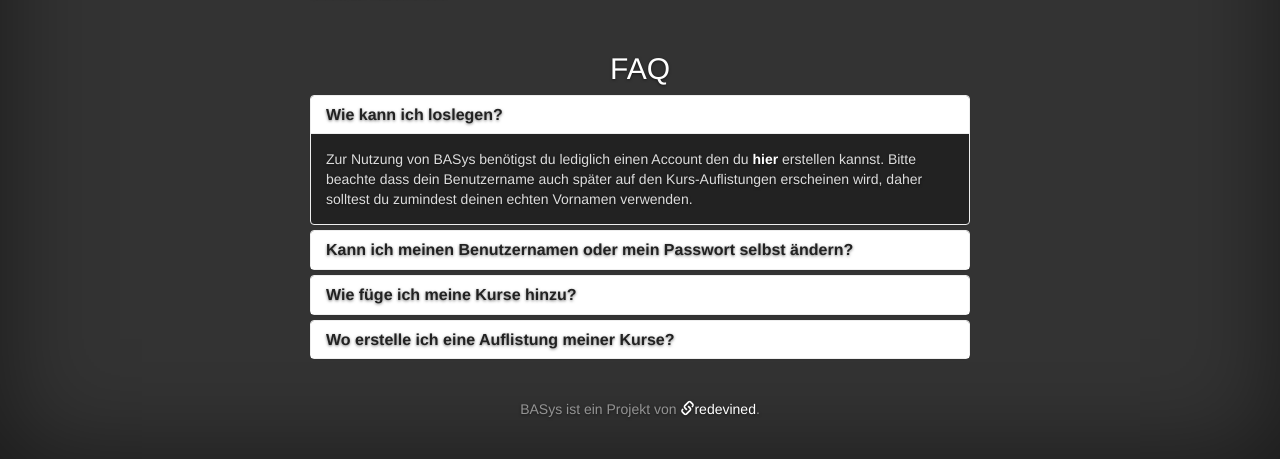
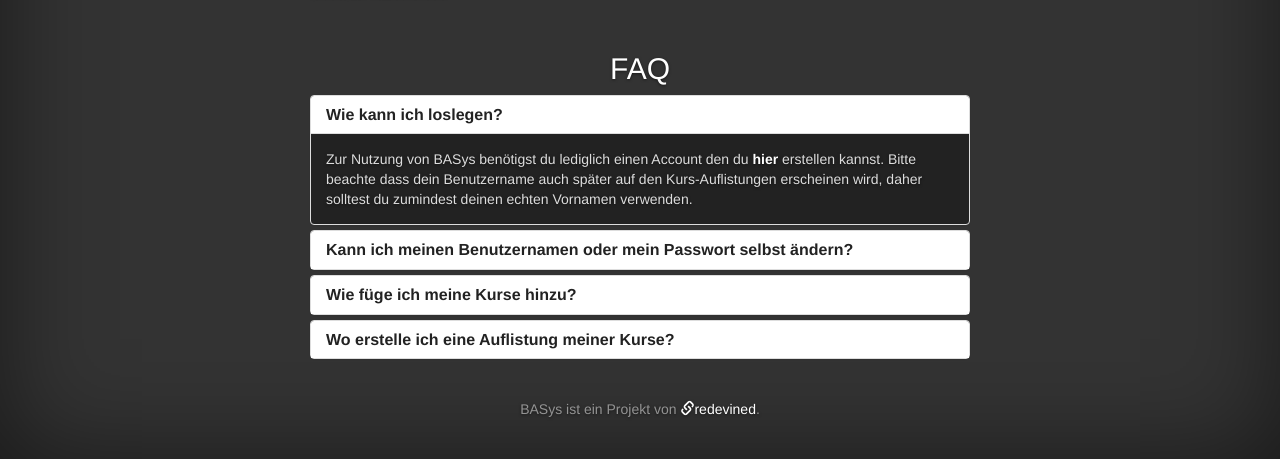
Before and after one commit to redevined/brenner-assistant-system, a Python web app: template templates/about.html in a window 1280 px wide. Shown: the part 341-800 px from the top of the page. Run offline with Jinja, Linux system fonts and the light colour scheme; the template is opened without the code that fills it, so the values that code supplies are empty; some libraries are stand-ins or nearby versions.

Commit message:
More css adjustments

```diff
--- a/static/css/home.css
+++ b/static/css/home.css
@@ -12,7 +12,7 @@
 }
 
 .panel-default {
-	border-color: #eee;
+	border-color: #ddd;
 }
 
 .panel-default > .panel-heading {
@@ -20,10 +20,11 @@
 }
 
 .panel-default > .panel-heading + .panel-collapse > .panel-body {
-	border-top-color: #eee;
+	border-top-color: #ddd;
 }
 
 .panel-heading a, .panel-heading a:hover, .panel-heading a:focus {
 	color: #222;
 	text-decoration: none;
+	text-shadow: none;
 }
```
